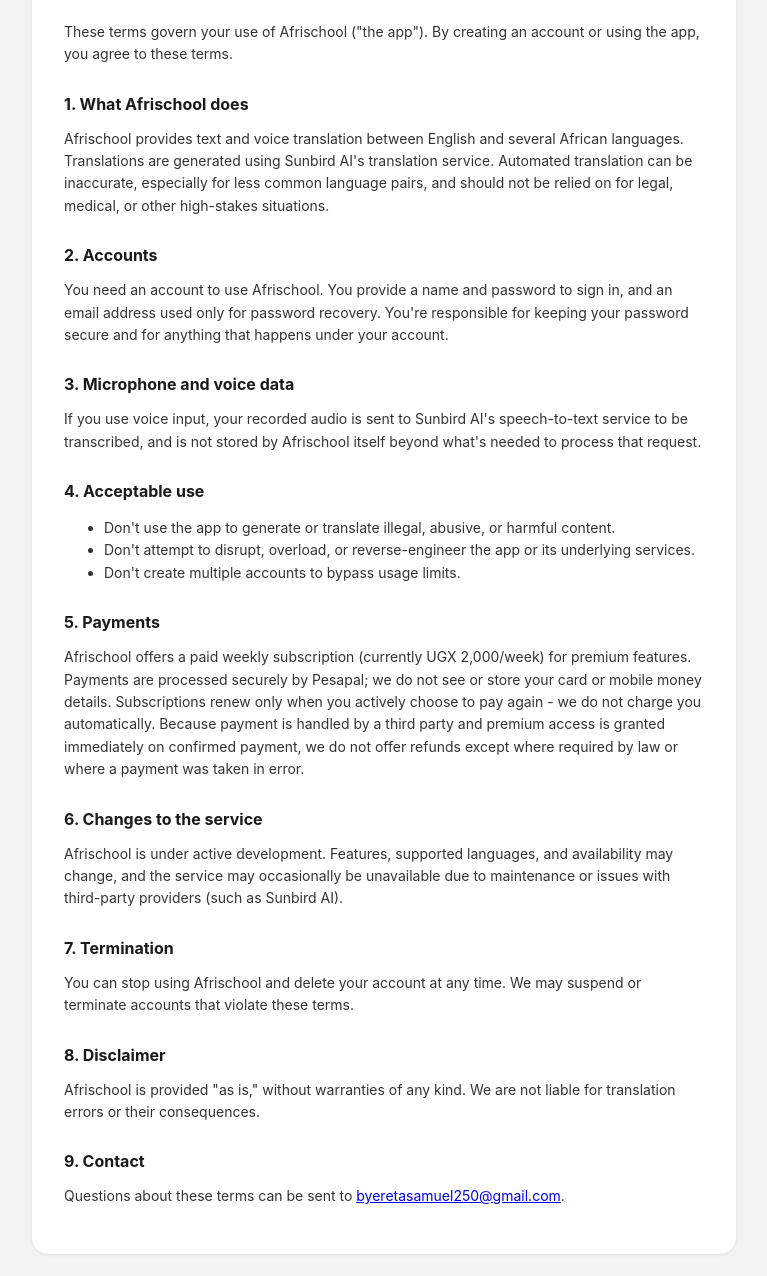
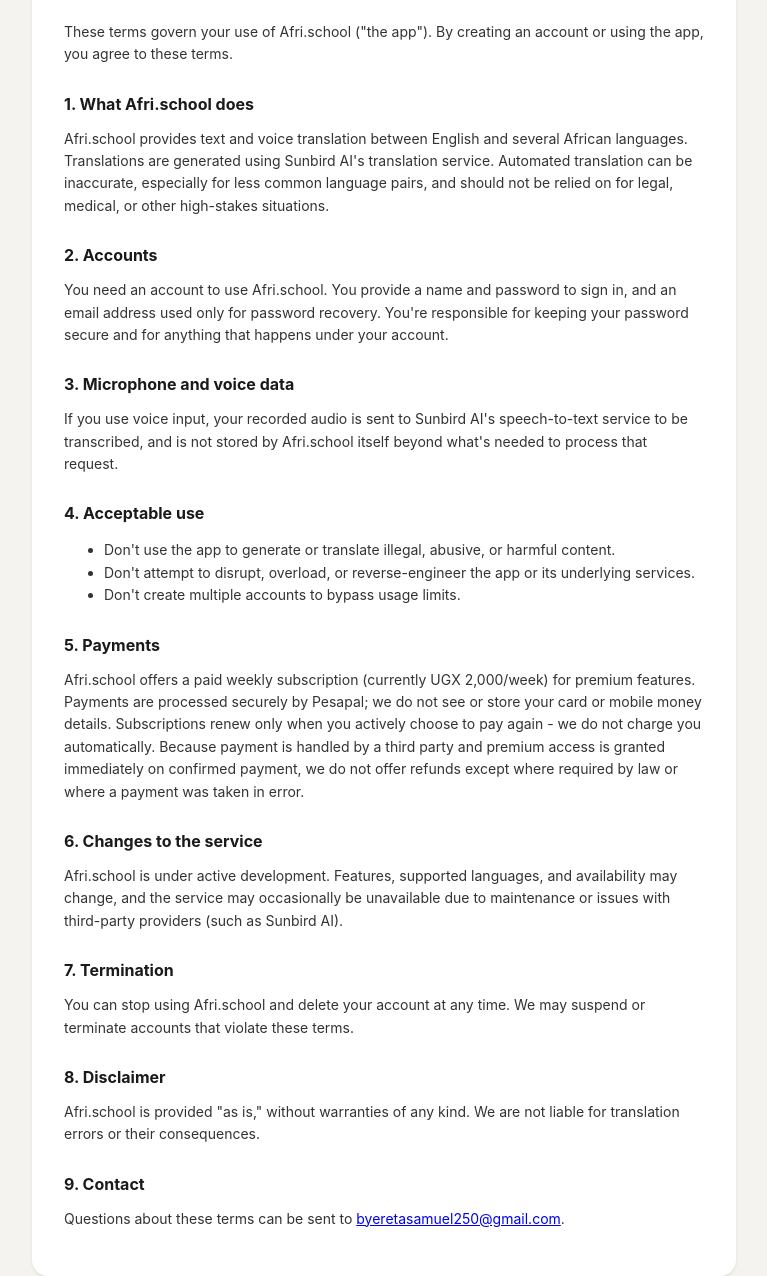
Before and after one commit to byeretasamuel250-art/AfriTranslate, a website: page terms.html in a window 1280 px wide. Shown: the part 145-1421 px from the top of the page, without its empty margins (256-1023 px from the left). Drawn offline with Linux system fonts and the light colour scheme.

Commit message:
Update branding from Afrischool to Afri.school

```diff
--- a/terms.html
+++ b/terms.html
@@ -3,7 +3,7 @@
 <head>
 <meta charset="UTF-8">
 <meta name="viewport" content="width=device-width, initial-scale=1.0">
-<title>Terms of Service - Afrischool</title>
+<title>Terms of Service - Afri.school</title>
 <link rel="icon" type="image/svg+xml" href="logo.svg">
 <style>
   body {
@@ -52,20 +52,20 @@
 </head>
 <body>
 <div class="page">
-  <a class="back" href="index.html">&larr; Back to Afrischool</a>
+  <a class="back" href="index.html">&larr; Back to Afri.school</a>
   <h1>Terms of Service</h1>
   <p class="updated">Last updated: 10 September 2026</p>
 
-  <p>These terms govern your use of Afrischool ("the app"). By creating an account or using the app, you agree to these terms.</p>
+  <p>These terms govern your use of Afri.school ("the app"). By creating an account or using the app, you agree to these terms.</p>
 
-  <h2>1. What Afrischool does</h2>
-  <p>Afrischool provides text and voice translation between English and several African languages. Translations are generated using Sunbird AI's translation service. Automated translation can be inaccurate, especially for less common language pairs, and should not be relied on for legal, medical, or other high-stakes situations.</p>
+  <h2>1. What Afri.school does</h2>
+  <p>Afri.school provides text and voice translation between English and several African languages. Translations are generated using Sunbird AI's translation service. Automated translation can be inaccurate, especially for less common language pairs, and should not be relied on for legal, medical, or other high-stakes situations.</p>
 
   <h2>2. Accounts</h2>
-  <p>You need an account to use Afrischool. You provide a name and password to sign in, and an email address used only for password recovery. You're responsible for keeping your password secure and for anything that happens under your account.</p>
+  <p>You need an account to use Afri.school. You provide a name and password to sign in, and an email address used only for password recovery. You're responsible for keeping your password secure and for anything that happens under your account.</p>
 
   <h2>3. Microphone and voice data</h2>
-  <p>If you use voice input, your recorded audio is sent to Sunbird AI's speech-to-text service to be transcribed, and is not stored by Afrischool itself beyond what's needed to process that request.</p>
+  <p>If you use voice input, your recorded audio is sent to Sunbird AI's speech-to-text service to be transcribed, and is not stored by Afri.school itself beyond what's needed to process that request.</p>
 
   <h2>4. Acceptable use</h2>
   <ul>
@@ -75,16 +75,16 @@
   </ul>
 
   <h2>5. Payments</h2>
-  <p>Afrischool offers a paid weekly subscription (currently UGX 2,000/week) for premium features. Payments are processed securely by Pesapal; we do not see or store your card or mobile money details. Subscriptions renew only when you actively choose to pay again - we do not charge you automatically. Because payment is handled by a third party and premium access is granted immediately on confirmed payment, we do not offer refunds except where required by law or where a payment was taken in error.</p>
+  <p>Afri.school offers a paid weekly subscription (currently UGX 2,000/week) for premium features. Payments are processed securely by Pesapal; we do not see or store your card or mobile money details. Subscriptions renew only when you actively choose to pay again - we do not charge you automatically. Because payment is handled by a third party and premium access is granted immediately on confirmed payment, we do not offer refunds except where required by law or where a payment was taken in error.</p>
 
   <h2>6. Changes to the service</h2>
-  <p>Afrischool is under active development. Features, supported languages, and availability may change, and the service may occasionally be unavailable due to maintenance or issues with third-party providers (such as Sunbird AI).</p>
+  <p>Afri.school is under active development. Features, supported languages, and availability may change, and the service may occasionally be unavailable due to maintenance or issues with third-party providers (such as Sunbird AI).</p>
 
   <h2>7. Termination</h2>
-  <p>You can stop using Afrischool and delete your account at any time. We may suspend or terminate accounts that violate these terms.</p>
+  <p>You can stop using Afri.school and delete your account at any time. We may suspend or terminate accounts that violate these terms.</p>
 
   <h2>8. Disclaimer</h2>
-  <p>Afrischool is provided "as is," without warranties of any kind. We are not liable for translation errors or their consequences.</p>
+  <p>Afri.school is provided "as is," without warranties of any kind. We are not liable for translation errors or their consequences.</p>
 
   <h2>9. Contact</h2>
   <p>Questions about these terms can be sent to <a href="mailto:byeretasamuel250@gmail.com">byeretasamuel250@gmail.com</a>.</p>
```
